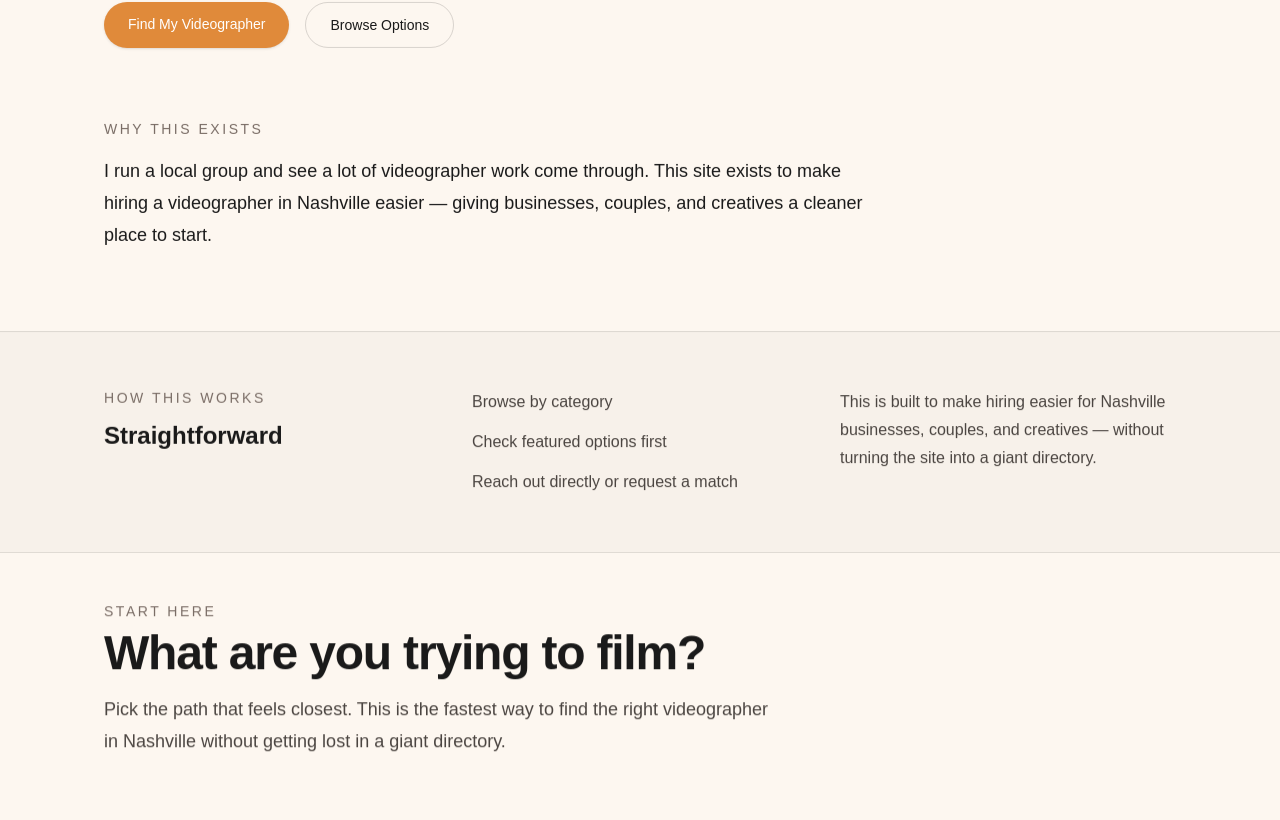
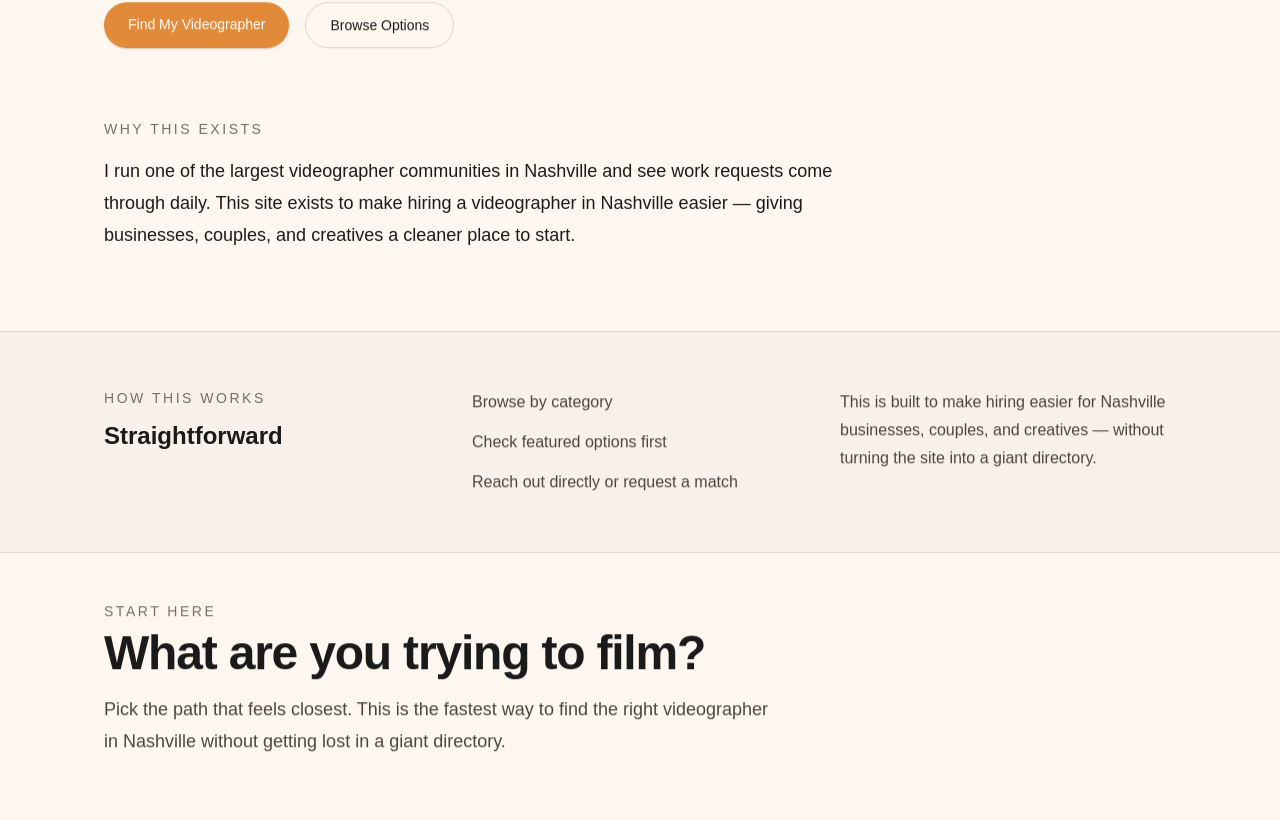
Before and after one commit to thespotlouisvilleky-hue/nashville-video-list, a Next.js app: page / in a window 1280 px wide. Shown: the part 1120-1940 px from the top of the page. Built offline with nearby package versions, Linux system fonts and the light colour scheme.

Commit message:
trigger deploy

```diff
--- a/app/page.tsx
+++ b/app/page.tsx
@@ -395,7 +395,7 @@ export default function Home() {
         <Reveal className="max-w-3xl" delay={60}>
           <p className="text-sm uppercase tracking-[0.18em] text-[#7a6d66]">Why this exists</p>
           <p className="mt-4 text-lg leading-8 text-[#1A1A1A]">
-            I run a local group and see a lot of videographer work come through. This site exists to make hiring a videographer in Nashville easier — giving businesses, couples, and creatives a cleaner place to start.
+            I run one of the largest videographer communities in Nashville and see work requests come through daily. This site exists to make hiring a videographer in Nashville easier — giving businesses, couples, and creatives a cleaner place to start.
           </p>
         </Reveal>
       </section>
@@ -491,6 +491,7 @@ export default function Home() {
           <Reveal delay={30}>
             <p className="text-sm uppercase tracking-[0.18em] text-[#7a6d66]">Featured</p>
             <h2 className="mt-2 text-3xl font-semibold">Featured Nashville videographers</h2>
+            <p className="mt-2 text-sm text-[#4b4541]">Handpicked. Not random.</p>
             <p className="mt-4 max-w-2xl text-base leading-7 text-[#4b4541]">
               Start here. These are the strongest videographers to consider first.
             </p>
@@ -577,7 +578,7 @@ export default function Home() {
             <Parallax speed={0.024}>
               <div className="rounded-3xl border border-black/10 bg-[#FDF7F0] p-6 shadow-sm">
                 <p className="text-sm uppercase tracking-[0.14em] text-[#7a6d66]">Quick Match Request</p>
-                <h3 className="mt-3 text-2xl font-semibold tracking-tight">Tell me the basics.</h3>
+                <h3 className="mt-3 text-2xl font-semibold tracking-tight">Find My Videographer (1 minute)</h3>
                 <p className="mt-4 max-w-md text-sm leading-6 text-[#4b4541]">
                   The form takes about a minute and asks for your project type, budget, timeline, and a short description of what you need filmed.
                 </p>
@@ -601,7 +602,7 @@ export default function Home() {
                 </ExternalLink>
 
                 <p className="mt-4 text-xs leading-5 text-[#7a6d66]">
-                  No searching. No guessing. Just the right fit.
+                  No searching. No guessing. I’ll personally point you to 2–3 strong options.
                 </p>
               </div>
             </Parallax>
```
